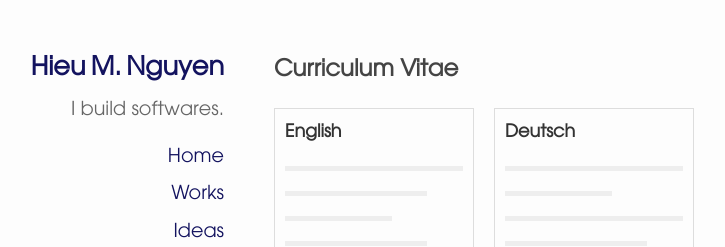
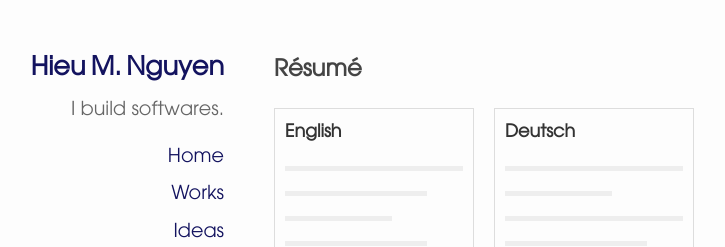
Before and after one commit to ngnmhieu/ngnmhieu.github.io, a Jekyll site: the page built from cv.html, in a window 1280 px wide. Shown: the top 247 px of the page, without its empty margins (6-731 px from the left). Built offline with Jekyll 4.4.1, drawn with Linux system fonts in a browser that asks for light colours; nearby versions of some CDN libraries; Markdown is read by kramdown in place of the engine named in the settings.

Commit message:
change cv to resume

```diff
--- a/cv.html
+++ b/cv.html
@@ -1,11 +1,11 @@
 ---
 layout: default
-title: Curriculum Vitae
+title: Résumé
 ---
 
 <div class="main-wrapper">
   <section id="cv">
-    <h2 class="section-title">Curriculum Vitae</h2>
+    <h2 class="section-title">Résumé</h2>
     <div class='documents'>
       <div class="document pull-left">
         <a href="{{site.cv_en}}" target="_blank"><span class="clickable"></span></a>
```
Also changed, not shown: 1 other file.
